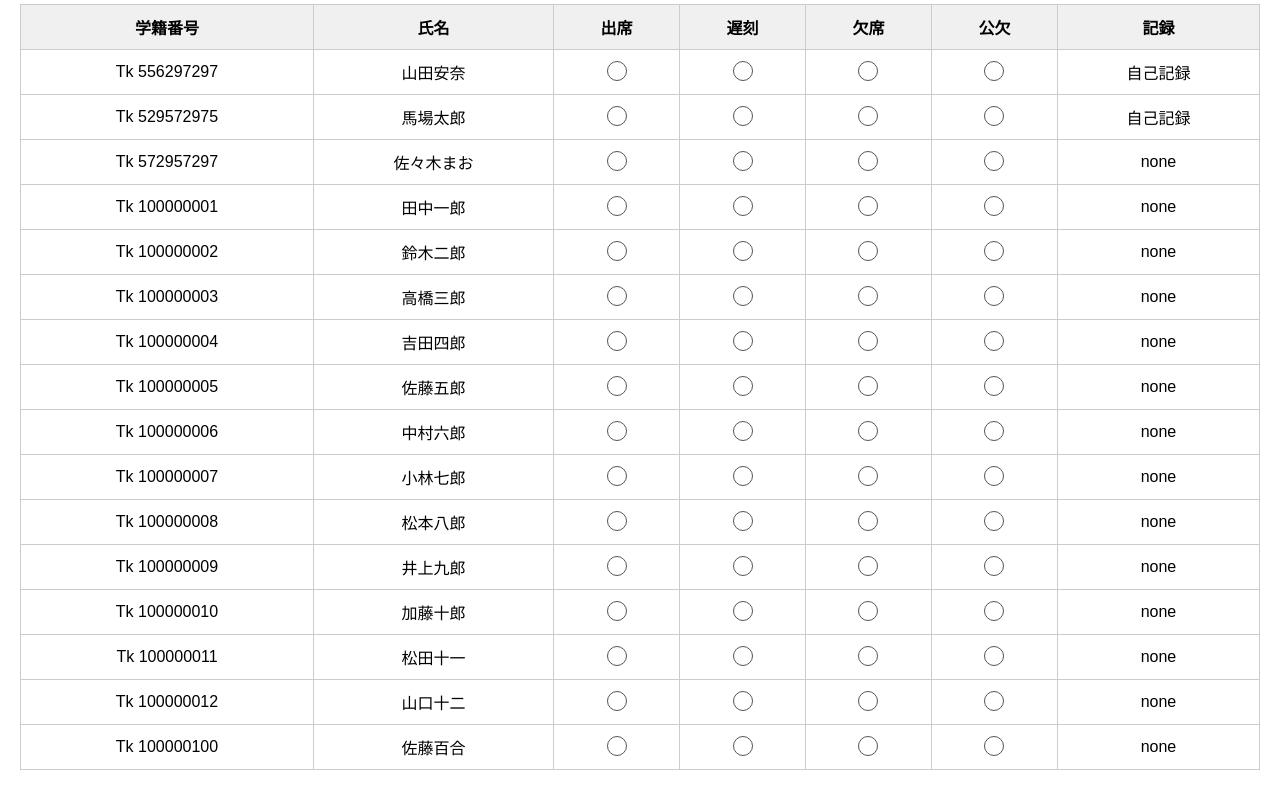
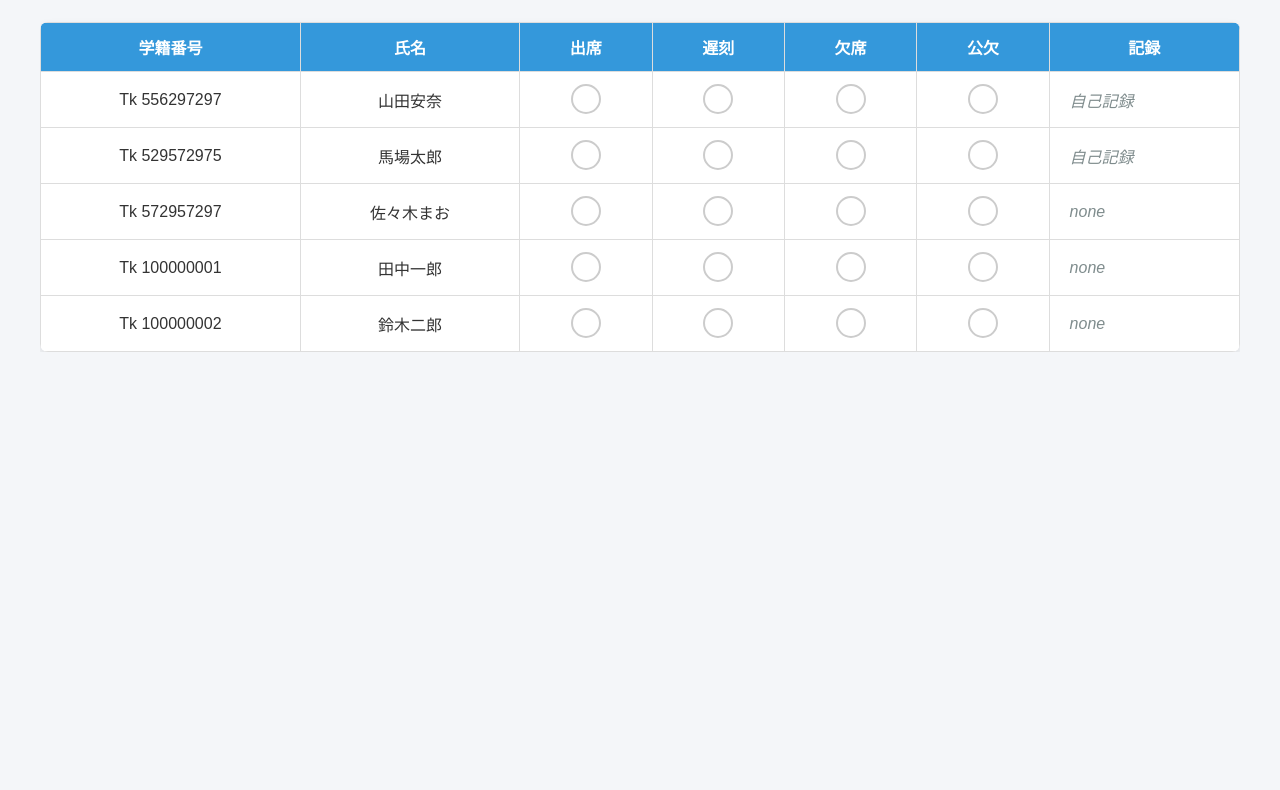
Before and after one commit to kodamaaaaaa/kodaaaaaaaaaa, a plain HTML site: page index.html in a window 1280 px wide. Shown: the part 85-875 px from the top of the page. After the commit the page ends 800 px from the top, so only its background shows below. Drawn offline with Linux system fonts and the light colour scheme.

Commit message:
Update index.html

```diff
--- a/index.html
+++ b/index.html
@@ -2,36 +2,78 @@
 <html lang="ja">
 <head>
     <meta charset="UTF-8">
+    <meta name="viewport" content="width=device-width, initial-scale=1.0">
     <title>出席管理システム</title>
     <style>
         body {
-            font-family: sans-serif;
-            margin: 20px;
+            font-family: 'Arial', sans-serif;
+            margin: 0;
+            padding: 20px;
+            background-color: #f4f6f9;
+            color: #333;
         }
+
+        h1 {
+            text-align: center;
+            font-size: 24px;
+            color: #2c3e50;
+        }
+
         table {
             width: 100%;
             border-collapse: collapse;
             margin-top: 20px;
+            background-color: white;
+            border-radius: 8px;
+            overflow: hidden;
+            box-shadow: 0 4px 8px rgba(0, 0, 0, 0.1);
         }
+
         th, td {
-            border: 1px solid #ccc;
-            padding: 10px;
+            padding: 12px 20px;
             text-align: center;
+            border: 1px solid #ddd;
         }
+
         th {
-            background-color: #f0f0f0;
+            background-color: #3498db;
+            color: white;
+            font-weight: bold;
         }
+
+        td {
+            font-size: 16px;
+        }
+
         .circle-button {
-            width: 20px;
-            height: 20px;
+            width: 30px;
+            height: 30px;
             border-radius: 50%;
-            border: 1px solid #555;
-            background-color: white;
+            border: 2px solid #ccc;
+            background-color: #fff;
             cursor: pointer;
+            transition: background-color 0.3s, border-color 0.3s;
         }
+
         .circle-button.active {
             background-color: #3498db;
             border-color: #3498db;
+        }
+
+        .circle-button:hover {
+            background-color: #ecf0f1;
+        }
+
+        .record-col {
+            text-align: left;
+            font-style: italic;
+            color: #7f8c8d;
+        }
+
+        .table-container {
+            max-width: 1200px;
+            margin: 0 auto;
+            overflow-x: auto;
         }
     </style>
 </head>
@@ -39,6 +81,7 @@
 
 <h1>出席管理システム</h1>
 
+<div class="table-container">
     <table>
         <thead>
             <tr>
@@ -59,7 +102,7 @@
                 <td><button class="circle-button" onclick="selectStatus(this)"></button></td>
                 <td><button class="circle-button" onclick="selectStatus(this)"></button></td>
                 <td><button class="circle-button" onclick="selectStatus(this)"></button></td>
-            <td>自己記録</td>
+                <td class="record-col">自己記録</td>
             </tr>
             <tr>
                 <td>Tk 529572975</td>
@@ -68,7 +111,7 @@
                 <td><button class="circle-button" onclick="selectStatus(this)"></button></td>
                 <td><button class="circle-button" onclick="selectStatus(this)"></button></td>
                 <td><button class="circle-button" onclick="selectStatus(this)"></button></td>
-            <td>自己記録</td>
+                <td class="record-col">自己記録</td>
             </tr>
             <tr>
                 <td>Tk 572957297</td>
@@ -77,7 +120,7 @@
                 <td><button class="circle-button" onclick="selectStatus(this)"></button></td>
                 <td><button class="circle-button" onclick="selectStatus(this)"></button></td>
                 <td><button class="circle-button" onclick="selectStatus(this)"></button></td>
-            <td>none</td>
+                <td class="record-col">none</td>
             </tr>
             <tr>
                 <td>Tk 100000001</td>
@@ -86,7 +129,7 @@
                 <td><button class="circle-button" onclick="selectStatus(this)"></button></td>
                 <td><button class="circle-button" onclick="selectStatus(this)"></button></td>
                 <td><button class="circle-button" onclick="selectStatus(this)"></button></td>
-            <td>none</td>
+                <td class="record-col">none</td>
             </tr>
             <tr>
                 <td>Tk 100000002</td>
@@ -95,123 +138,22 @@
                 <td><button class="circle-button" onclick="selectStatus(this)"></button></td>
                 <td><button class="circle-button" onclick="selectStatus(this)"></button></td>
                 <td><button class="circle-button" onclick="selectStatus(this)"></button></td>
-            <td>none</td>
+                <td class="record-col">none</td>
             </tr>
-        <tr>
-            <td>Tk 100000003</td>
-            <td>高橋三郎</td>
-            <td><button class="circle-button" onclick="selectStatus(this)"></button></td>
-            <td><button class="circle-button" onclick="selectStatus(this)"></button></td>
-            <td><button class="circle-button" onclick="selectStatus(this)"></button></td>
-            <td><button class="circle-button" onclick="selectStatus(this)"></button></td>
-            <td>none</td>
-        </tr>
-        <tr>
-            <td>Tk 100000004</td>
-            <td>吉田四郎</td>
-            <td><button class="circle-button" onclick="selectStatus(this)"></button></td>
-            <td><button class="circle-button" onclick="selectStatus(this)"></button></td>
-            <td><button class="circle-button" onclick="selectStatus(this)"></button></td>
-            <td><button class="circle-button" onclick="selectStatus(this)"></button></td>
-            <td>none</td>
-        </tr>
-        <tr>
-            <td>Tk 100000005</td>
-            <td>佐藤五郎</td>
-            <td><button class="circle-button" onclick="selectStatus(this)"></button></td>
-            <td><button class="circle-button" onclick="selectStatus(this)"></button></td>
-            <td><button class="circle-button" onclick="selectStatus(this)"></button></td>
-            <td><button class="circle-button" onclick="selectStatus(this)"></button></td>
-            <td>none</td>
-        </tr>
-        <tr>
-            <td>Tk 100000006</td>
-            <td>中村六郎</td>
-            <td><button class="circle-button" onclick="selectStatus(this)"></button></td>
-            <td><button class="circle-button" onclick="selectStatus(this)"></button></td>
-            <td><button class="circle-button" onclick="selectStatus(this)"></button></td>
-            <td><button class="circle-button" onclick="selectStatus(this)"></button></td>
-            <td>none</td>
-        </tr>
-        <tr>
-            <td>Tk 100000007</td>
-            <td>小林七郎</td>
-            <td><button class="circle-button" onclick="selectStatus(this)"></button></td>
-            <td><button class="circle-button" onclick="selectStatus(this)"></button></td>
-            <td><button class="circle-button" onclick="selectStatus(this)"></button></td>
-            <td><button class="circle-button" onclick="selectStatus(this)"></button></td>
-            <td>none</td>
-        </tr>
-        <tr>
-            <td>Tk 100000008</td>
-            <td>松本八郎</td>
-            <td><button class="circle-button" onclick="selectStatus(this)"></button></td>
-            <td><button class="circle-button" onclick="selectStatus(this)"></button></td>
-            <td><button class="circle-button" onclick="selectStatus(this)"></button></td>
-            <td><button class="circle-button" onclick="selectStatus(this)"></button></td>
-            <td>none</td>
-        </tr>
-        <tr>
-            <td>Tk 100000009</td>
-            <td>井上九郎</td>
-            <td><button class="circle-button" onclick="selectStatus(this)"></button></td>
-            <td><button class="circle-button" onclick="selectStatus(this)"></button></td>
-            <td><button class="circle-button" onclick="selectStatus(this)"></button></td>
-            <td><button class="circle-button" onclick="selectStatus(this)"></button></td>
-            <td>none</td>
-        </tr>
-        <tr>
-            <td>Tk 100000010</td>
-            <td>加藤十郎</td>
-            <td><button class="circle-button" onclick="selectStatus(this)"></button></td>
-            <td><button class="circle-button" onclick="selectStatus(this)"></button></td>
-            <td><button class="circle-button" onclick="selectStatus(this)"></button></td>
-            <td><button class="circle-button" onclick="selectStatus(this)"></button></td>
-            <td>none</td>
-        </tr>
-        <tr>
-            <td>Tk 100000011</td>
-            <td>松田十一</td>
-            <td><button class="circle-button" onclick="selectStatus(this)"></button></td>
-            <td><button class="circle-button" onclick="selectStatus(this)"></button></td>
-            <td><button class="circle-button" onclick="selectStatus(this)"></button></td>
-            <td><button class="circle-button" onclick="selectStatus(this)"></button></td>
-            <td>none</td>
-        </tr>
-        <tr>
-            <td>Tk 100000012</td>
-            <td>山口十二</td>
-            <td><button class="circle-button" onclick="selectStatus(this)"></button></td>
-            <td><button class="circle-button" onclick="selectStatus(this)"></button></td>
-            <td><button class="circle-button" onclick="selectStatus(this)"></button></td>
-            <td><button class="circle-button" onclick="selectStatus(this)"></button></td>
-            <td>none</td>
-        </tr>
-        <tr>
-            <td>Tk 100000100</td>
-            <td>佐藤百合</td>
-            <td><button class="circle-button" onclick="selectStatus(this)"></button></td>
-            <td><button class="circle-button" onclick="selectStatus(this)"></button></td>
-            <td><button class="circle-button" onclick="selectStatus(this)"></button></td>
-            <td><button class="circle-button" onclick="selectStatus(this)"></button></td>
-            <td>none</td>
-        </tr>
+            <!-- Add more rows as needed -->
         </tbody>
     </table>
+</div>
 
 <script>
     function selectStatus(button) {
-        // ボタンに「active」クラスが既にあるか確認
         if (button.classList.contains("active")) {
-            // 既に選択されている場合は、選択を解除
             button.classList.remove("active");
         } else {
-            // まだ選択されていない場合は、選択状態にする
             button.classList.add("active");
         }
     }
 </script>
 
-
 </body>
 </html>
```
Lines whose indentation alone changed are shown as unchanged.
